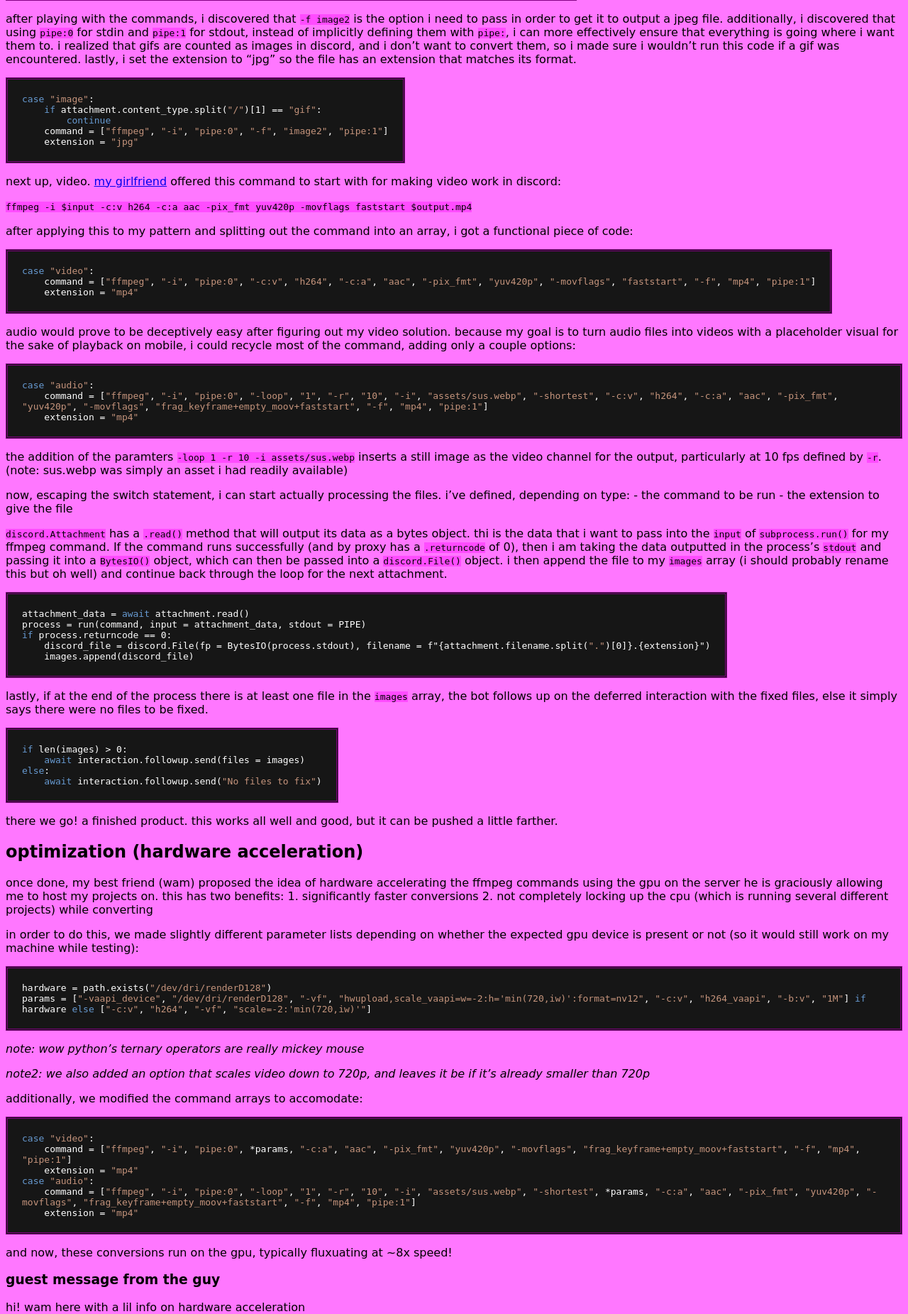
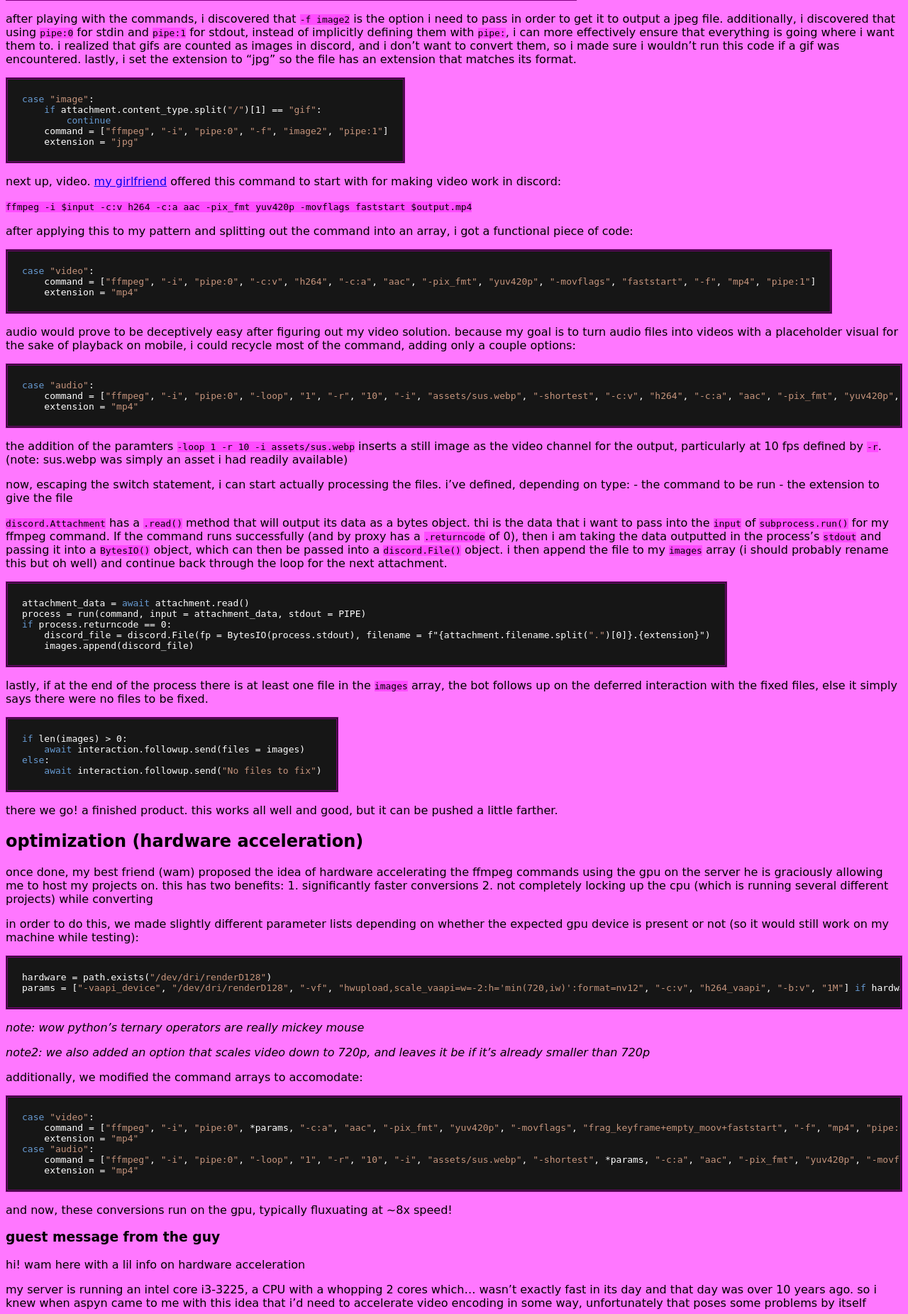
Before and after one commit to aspynect/aspyn.gay, a PHP site: page /blog/11-29_fixfiles/ in a window 1280 px wide. Shown: the part 2232-4083 px from the top of the page at 71% size. Run offline with PHP 8.4, Linux system fonts and the light colour scheme.

Commit message:
overflow-x: auto thank u cinny

```diff
--- a/styles.css
+++ b/styles.css
@@ -123,8 +123,7 @@ pre.sourceCode {
     color:white;
     max-width: fit-content;
 
-    white-space: pre-wrap;
-    word-break: keep-all;
+    overflow-x: auto;
 }
 
 code .at{
```
